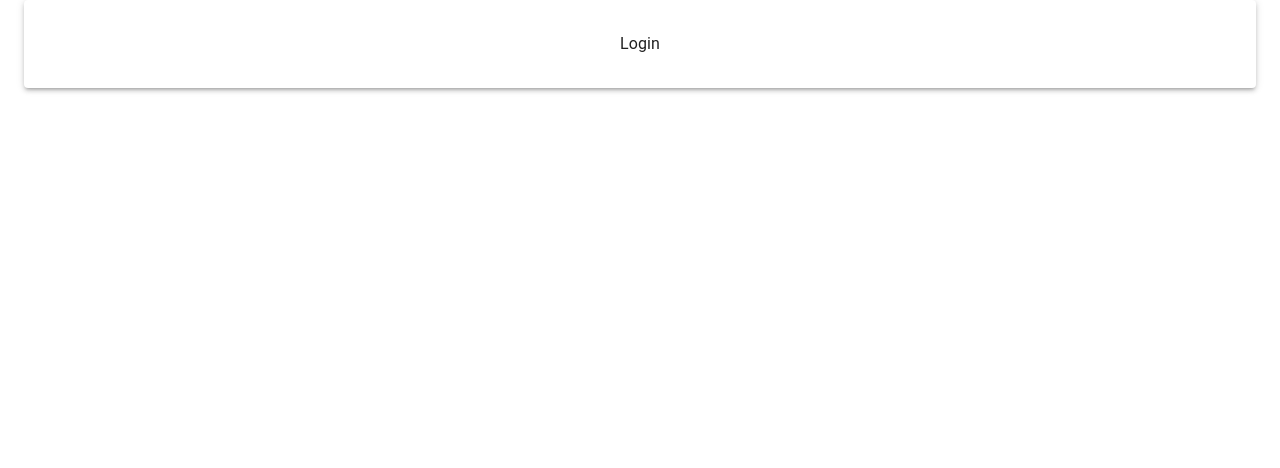
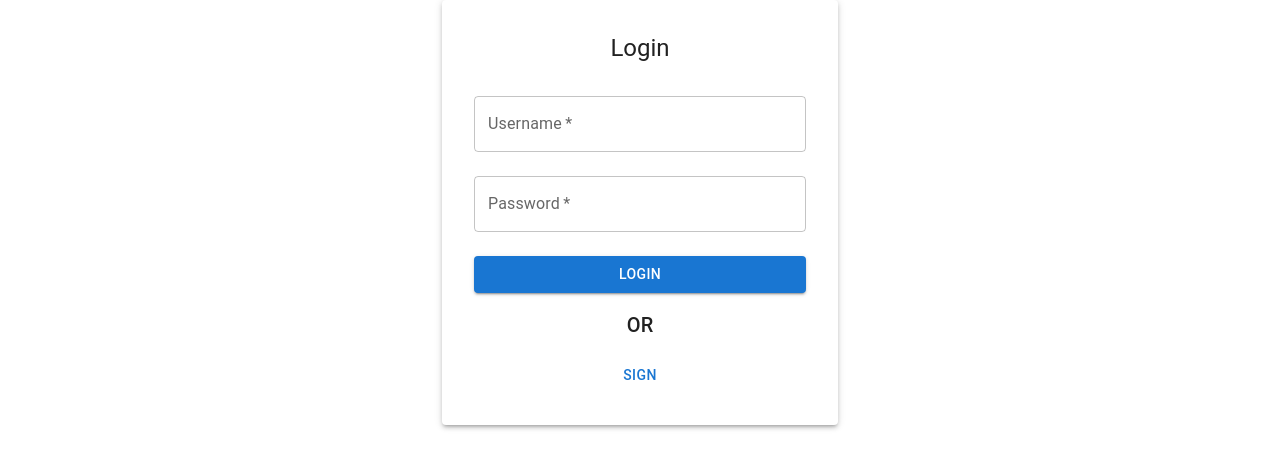
Before and after one commit to R-Jain-72/ChatUs, a React (Vite) app in the folder client/: page /login in a window 1280 px wide. Shown: the top 468 px of the page. Built offline with nearby package versions, Linux system fonts and the light colour scheme.

Commit message:
updates: login page completed styling left

```diff
--- a/client/src/pages/Login.jsx
+++ b/client/src/pages/Login.jsx
@@ -1,11 +1,14 @@
 import React, { useState } from 'react';
-import { Container, Paper } from '@mui/material';
+import { Container, Paper, TextField, Typography, Button } from '@mui/material';
 
 const Login = () => {
 
     const [isLogin,setIsLogin] = useState(true);
 
-  return <Container component={"main"} maxWidth="sx">
+    const toggleLogin = () => setIsLogin(false)
+
+  return (
+  <Container component={"main"} maxWidth="xs">
 
     <Paper
         elevation={3}
@@ -13,16 +16,68 @@ const Login = () => {
             padding: 4,
             display: "flex",
             flexDirection: "column",
-            alignItems:"center"
+            alignItems:"center",
             }}
     >
 
-        { isLogin ? <span>Login</span> : <span>Register</span> }
+        {isLogin ? (
+        <>
 
+        <Typography variant='h5'> Login </Typography>
+        <form style={{
+            width: "100%",
+            marginTop: "1rem",
+        }}>
+            <TextField
+             required
+             fullWidth
+             label="Username"
+             margin='normal'
+             variant='outlined'
+            />
 
+            <TextField
+             required
+             fullWidth
+             label="Password"
+             type='password'
+             margin='normal'
+             variant='outlined'
+            />
+
+            <Button
+            sx={{
+                marginTop: "1rem",
+            }}
+            variant="contained"
+            color="primary"
+            type="submit"
+            fullWidth
+            >
+                Login
+            </Button>
+
+            <Typography variant='h6' textAlign={'center'} m={"1rem"}> OR </Typography>
+
+            <Button
+            fullWidth
+            variant="text"
+            //color="primary"
+            onClick={toggleLogin}
+            >
+                Sign
+            </Button>
+
+        </form>
+
+        </>
+        ) : (
+        <span>Register</span>
+        )}
     </Paper>
 
   </Container>
+);
 };
 
 export default Login;
```
